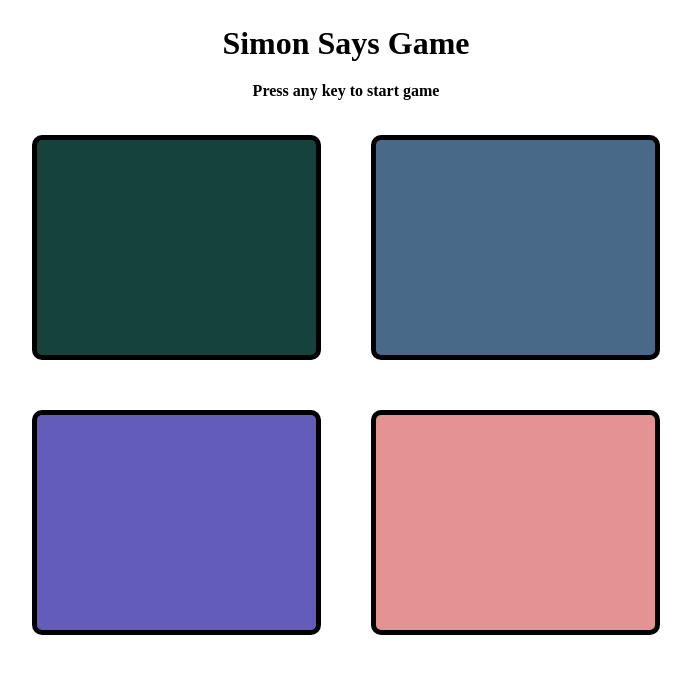
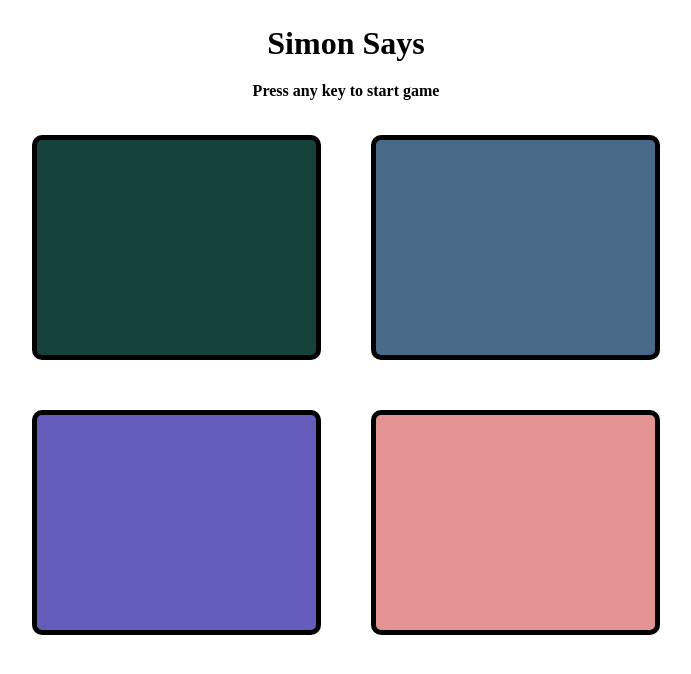
Before and after one commit to tilakpatel07/Simon-Says, a plain HTML site: page Simon Says/index.html in a window 1280 px wide. Shown: the whole page, without its empty margins (294-985 px from the left). Drawn offline with Linux system fonts and the light colour scheme.

Commit message:
Update index.html

```diff
--- a/Simon Says/index.html
+++ b/Simon Says/index.html
@@ -3,12 +3,12 @@
   <head>
     <meta charset="UTF-8" />
     <meta name="viewport" content="width=device-width, initial-scale=1.0" />
-    <title>Simon Says Game</title>
+    <title>Simon Says</title>
     <link rel="stylesheet" href="style.css" />
   </head>
   <body>
     <div class="container">
-      <h1 class="heading">Simon Says Game</h1>
+      <h1 class="heading">Simon Says</h1>
       <p class="level" style="text-align: center">
         <b>Press any key to start game</b>
       </p>
```
